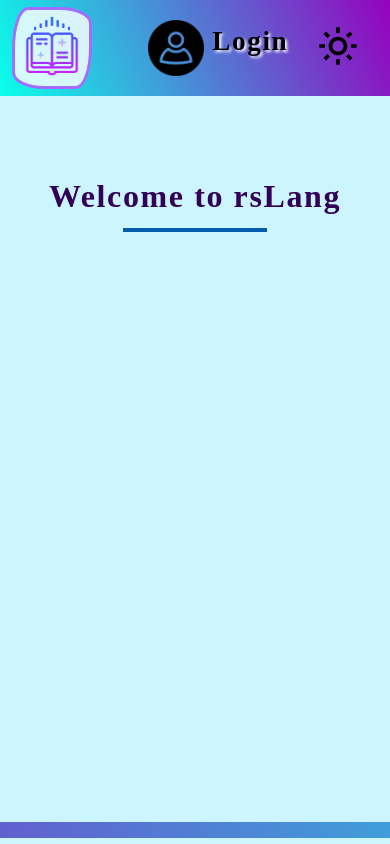
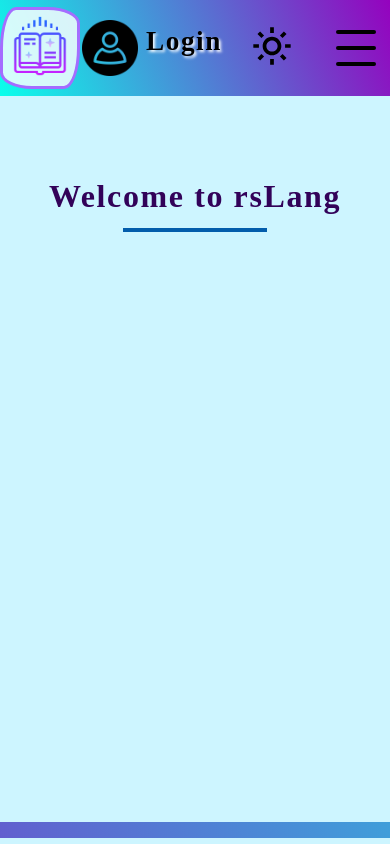
Before and after one commit to KZhukow/rslang, a React (Create React App) app: page / in a window 390 px wide. Shown: the top 844 px of the page. Built offline with nearby package versions, Linux system fonts and the light colour scheme; the HTML template or start-up script is replaced by a standard one.

Commit message:
feat: add burger menu

```diff
--- /dev/null
+++ b/src/components/global-components/header/burgerMenu/burgerMenu.css
@@ -0,0 +1,105 @@
+@media (min-width: 1080px) {
+
+    .burger_btn {
+        display: none;
+    }
+
+}
+
+@media (max-width: 1080px) {
+
+    .burger_btn {
+        position: relative;
+        width: 2.5rem;
+        height: 2.3rem;
+        display: flex;
+        justify-content: center;
+        align-items: center;
+        margin: 0 1.5rem;
+        cursor: pointer;
+        background-color: rgba(0, 0, 0, 0);
+        border: none;
+        z-index: 1000;
+    }
+    .burger_btn:before,
+    .burger_btn span,
+    .burger_btn:after {
+        width: 2.5rem;
+        height: 0.25rem;
+        content: '';
+        position: absolute;
+        background-color: black;
+        border-radius: 1rem;
+        transition: all 0.3s ease 0s;
+    }
+    .burger_btn:before {
+        top: 0;
+    }
+    .burger_btn span {
+        top: 50%;
+        transform: scale(1) translate(0, -50%);
+    }
+    .burger_btn:after {
+        bottom: 0;
+    }
+    .header_nav {
+        position: relative;
+        width: 100%;
+        height: 100%;
+        display: flex;
+        align-items: center;
+        justify-content: flex-end;
+    }
+    .nav_wrapper {
+        position: fixed;
+        width: 100%;
+        height: 100%;
+        top: 0;
+        left: -100%;
+        display: flex;
+        justify-content: flex-end;
+        background-color: rgba(0, 0, 0, 0.6);
+        overflow: auto;
+        transition: left 0.3s linear 0s;
+    }
+    .nav_wrapper_open {
+        left: 0;
+    }
+    .nav_list {
+        width: 35%;
+        right: -100%;
+        display: flex;
+        flex-direction: column;
+        justify-content: center;
+        align-items: center;
+        background-color: #337ab7;
+    }
+    .nav_item {
+        flex-direction: column;
+        list-style-type: none;
+    }
+    .nav_link {
+        color: black;
+        display: inline-block;
+        font-size: 2.3rem;
+        font-weight: 600;
+        text-transform: capitalize;
+        letter-spacing: 0.1rem;
+        padding: 0.4rem 0.5rem;
+        transition: all 0.3s linear;
+        margin: 0 1.2rem;
+        text-shadow: 2px 2px 3px #ffffff;
+    }
+    .burger_btn_open:before {
+        top: 50%;
+        transform: rotate(-45deg) translate(0, -50%);
+    }
+    .burger_btn_open span {
+        transform: scale(0) translate(0, -50%);
+    }
+    .burger_btn_open:after {
+        top: 43%;
+        transform: rotate(45deg) translate(0, 50%);
+    }
+
+}
--- /dev/null
+++ b/src/components/global-components/header/burgerMenu/burgerMenu.tsx
@@ -0,0 +1,23 @@
+import './burgerMenu.css';
+
+export default function BurgerMenu() {
+  const burgerBtn = document.querySelector('.burger_btn');
+  const menuNav = document.querySelector('.nav_wrapper');
+  const menuNavLinks = document.querySelectorAll('.nav_link');
+
+  function closeMenu() {
+    burgerBtn!.classList.remove('burger_btn_open');
+    menuNav!.classList.remove('nav_wrapper_open');
+    document.body.style.overflowY = 'visible';
+  }
+
+  if (burgerBtn!.classList.contains('burger_btn_open')) {
+    closeMenu();
+  } else {
+    burgerBtn!.classList.toggle('burger_btn_open');
+    menuNav!.classList.add('nav_wrapper_open');
+    document.body.style.overflowY = 'hidden';
+  }
+
+  menuNavLinks.forEach((item) => item.addEventListener('click', closeMenu));
+}
--- a/src/components/global-components/header/header.tsx
+++ b/src/components/global-components/header/header.tsx
@@ -3,9 +3,11 @@ import logo from '../../../assets/images/logo.png';
 import Authorization from '../authorization/Authorization';
 import CustomHeaderLink from './header-custom-link';
 import ThemeToggle from './themeToggle/themeToggle';
+import BurgerMenu from './burgerMenu/burgerMenu';
 
 export default function Header() {
   const { group, page } = useParams();
+
   return (
     <header className="header">
       <div className="header_container">
@@ -14,7 +16,9 @@ export default function Header() {
             <img className="logo_img" src={logo} alt="Logo" />
           </Link>
         </div>
-        <div className="header_nav">
+        <div className="header_nav menu_closed">
+          <nav className="nav_wrapper">
+            <ul className="nav_list">
               <li className="nav_item">
                 <CustomHeaderLink to="/" className="nav_link">home</CustomHeaderLink>
               </li>
@@ -30,9 +34,14 @@ export default function Header() {
               <li className="nav_item">
                 <CustomHeaderLink to="statistics" className="nav_link">statistics</CustomHeaderLink>
               </li>
+            </ul>
+          </nav>
         </div>
         <Authorization />
         <ThemeToggle />
+        <button type="button" className="burger_btn" onClick={BurgerMenu}>
+          <span />
+        </button>
       </div>
     </header>
   );
--- a/src/index.css
+++ b/src/index.css
@@ -54,7 +54,7 @@ a {
   width: 100%;
   margin: 0 3%;
   display: grid;
-  grid-template-columns: auto 1fr auto auto;
+  grid-template-columns: auto 1fr auto auto auto;
   align-items: center;
 }
 
@@ -80,45 +80,6 @@ a {
 
 .logo_img:hover {
   transform: rotate(30deg);
-}
-
-.header_nav {
-  display: flex;
-  justify-content: center;
-  list-style-type: none;
-}
-
-.nav_item {
-  margin: 0 3%;
-}
-
-@media (max-width: 1300px) {
-
-  .nav_item {
-    margin: 0;
-  }
-
-}
-
-@media (max-width: 1080px) {
-
-  .nav_item {
-    display: none;
-  }
-
-}
-
-.nav_link {
-  color: #320259;
-  display: inline-block;
-  font-size: 1.5rem;
-  font-weight: 600;
-  text-transform: capitalize;
-  letter-spacing: 0.1rem;
-  padding: 0.4rem 0.5rem;
-  transition: all 0.3s linear;
-  margin: 0 1.2rem;
-  text-shadow: 2px 2px 3px #ffffff;
 }
 
 .nav_link:hover {
@@ -177,7 +138,66 @@ a {
   text-shadow: 2px 2px 3px rgb(0, 0, 0);
 }
 
-/* ////////////  POPUP1  //////////// */
+@media (min-width: 1080px) {
+
+  .header_nav {
+    display: flex;
+    justify-content: center;
+    align-items: center;
+    list-style-type: none;
+  }
+  .nav_list {
+    display: flex;
+    flex-direction: row;
+    justify-content: center;
+    align-items: center;
+    list-style-type: none;
+  }
+  .nav_item {
+    margin: 0 3%;
+  }
+  .nav_link {
+    color: #320259;
+    display: inline-block;
+    font-size: 1.5rem;
+    font-weight: 600;
+    text-transform: capitalize;
+    letter-spacing: 0.1rem;
+    padding: 0.4rem 0.5rem;
+    transition: all 0.3s linear;
+    margin: 0 1.2rem;
+    text-shadow: 2px 2px 3px #ffffff;
+  }
+
+}
+
+@media (max-width: 1300px) {
+
+  .nav_item {
+    margin: 0;
+  }
+
+}
+
+@media (max-width: 1080px) {
+
+  .header {
+    width: 100%;
+    position: fixed;
+    z-index: 200;
+  }
+  .section_start,
+  .about,
+  .error,
+  .games,
+  .tutorialContent,
+  .mainGameWrapper {
+    margin-top: 6rem;
+  }
+
+}
+
+/* ////////////  POPUP  //////////// */
 .modal {
   position: fixed;
   top: 0;
```
Lines whose indentation alone changed are shown as unchanged.
